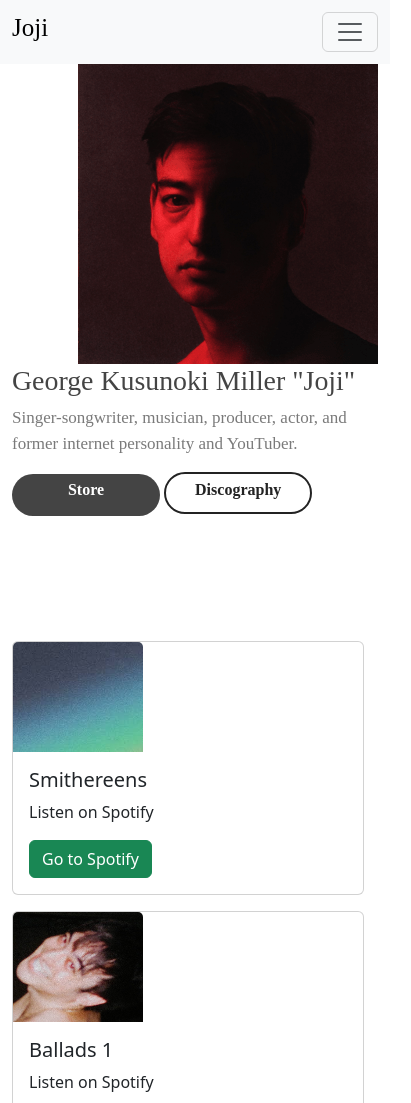
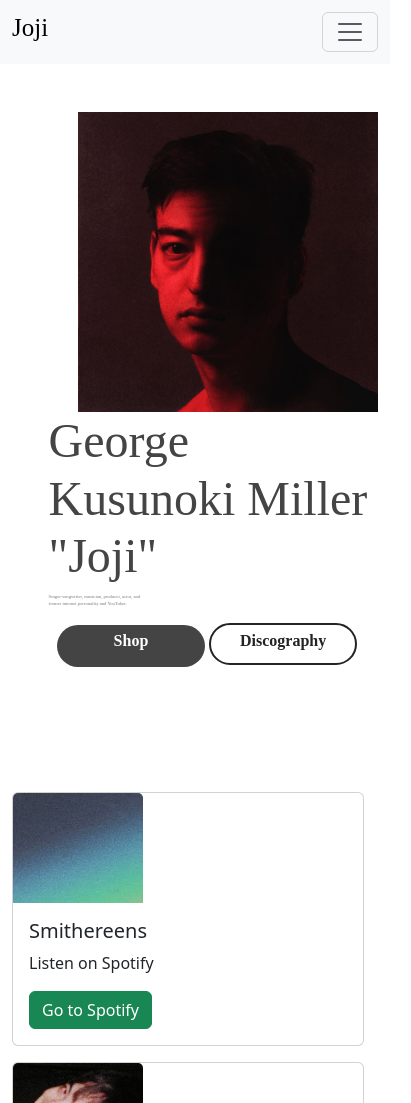
Before and after one commit to Axldev1/Coder-House-AxelPereyra, a website: page index.html in a window 390 px wide. Shown: the top 1103 px of the page, 411 px wide, since content can reach past the window. Drawn offline with nearby package versions, Linux system fonts and the light colour scheme; a web font is replaced by a local one.

Commit message:
vista mobile de la tienda mejorada

```diff
--- a/index.html
+++ b/index.html
@@ -11,8 +11,6 @@
     <link href="https://cdn.jsdelivr.net/npm/bootstrap@5.3.1/dist/css/bootstrap.min.css" rel="stylesheet" integrity="sha384-4bw+/aepP/YC94hEpVNVgiZdgIC5+VKNBQNGCHeKRQN+PtmoHDEXuppvnDJzQIu9" crossorigin="anonymous">
 </head>
 <body>
-    <!-- boostrap -->
-    <script src="https://cdn.jsdelivr.net/npm/bootstrap@5.3.1/dist/js/bootstrap.bundle.min.js" integrity="sha384-HwwvtgBNo3bZJJLYd8oVXjrBZt8cqVSpeBNS5n7C8IVInixGAoxmnlMuBnhbgrkm" crossorigin="anonymous"></script>
     <!-- principio nav -->
     <nav class="navbar navbar-expand-lg bg-body-tertiary">
         <div class="title-nav container-fluid">
@@ -53,16 +51,18 @@
         </div>
       </nav>
       <!-- principio del home -->
-      <div class="container">
-        <div class="row">
-          <div class="img-nectar col-lg-2 col-sm-12 order-lg-2 d-flex justify-content-end justify-content-md-center justify-content-sm-center">
+      <div class="container-fluid">
+        <div class="row justify-content-between mt-5">
+          <div class="col-lg-2 col-sm-12 order-lg-2 d-flex justify-content-end justify-content-md-center justify-content-sm-center">
             <img src="./images/Joji_-_Nectar.png" alt="Joji nectar album" >
           </div>
           <div class="home-1 d-block-flex col-lg-10 col-sm-12 col-md-12 order-lg-1 mt-sm-4">
             <h1>George Kusunoki Miller "Joji"</h1>
             <p>Singer-songwriter, musician, producer, actor, and <br>former internet personality and YouTuber.</p>
-            <a href="./pages/shop.html" class="shop-container">Store</a>
-            <a href="./pages/discography.html" class="discography-container">Discography</a>
+            <div class="shop-discography container">
+              <a href="./pages/shop.html" class="shop-container">Shop</a>
+              <a href="./pages/discography.html" class="discography-container">Discography</a>
+          </div>
           </div>
         </div>
       </div>
@@ -138,5 +138,7 @@
         </div>
       </div>
     </footer>
+    <!-- boostrap -->
+    <script src="https://cdn.jsdelivr.net/npm/bootstrap@5.3.1/dist/js/bootstrap.bundle.min.js" integrity="sha384-HwwvtgBNo3bZJJLYd8oVXjrBZt8cqVSpeBNS5n7C8IVInixGAoxmnlMuBnhbgrkm" crossorigin="anonymous"></script>
 </body>
 </html>
--- a/scss/styles.scss
+++ b/scss/styles.scss
@@ -37,17 +37,23 @@
 .title-nav .hover-nav ul li a:hover{
     color:red;
 }
-/* poner margin top en la primera caja del home */
+/* home */
 .home-1 {
-    margin-top: 140px;
+    & h1,p{
+      margin-left: 10%;
+    }
     & h1{
         color:#444444;
         font-family: "Source Sans Pro";
+        font-size: 3rem;
     }
     & p {
         color:#7a7a7a;
-        font-size: 17px;
+        font-size: 1.2vw;
         font-family: "Source Sans Pro";
+    }
+    .shop-discography {
+      margin-left: 9%;
     }
     .shop-container {
       color: #ffffff;
```
Also changed, not shown: pages/biography.html (+2 -2 lines), pages/discography.html (+2 -2 lines), pages/login.html (+2 -2 lines), pages/shop.html (+8 -8 lines), css/styles.css, 1 other file.
